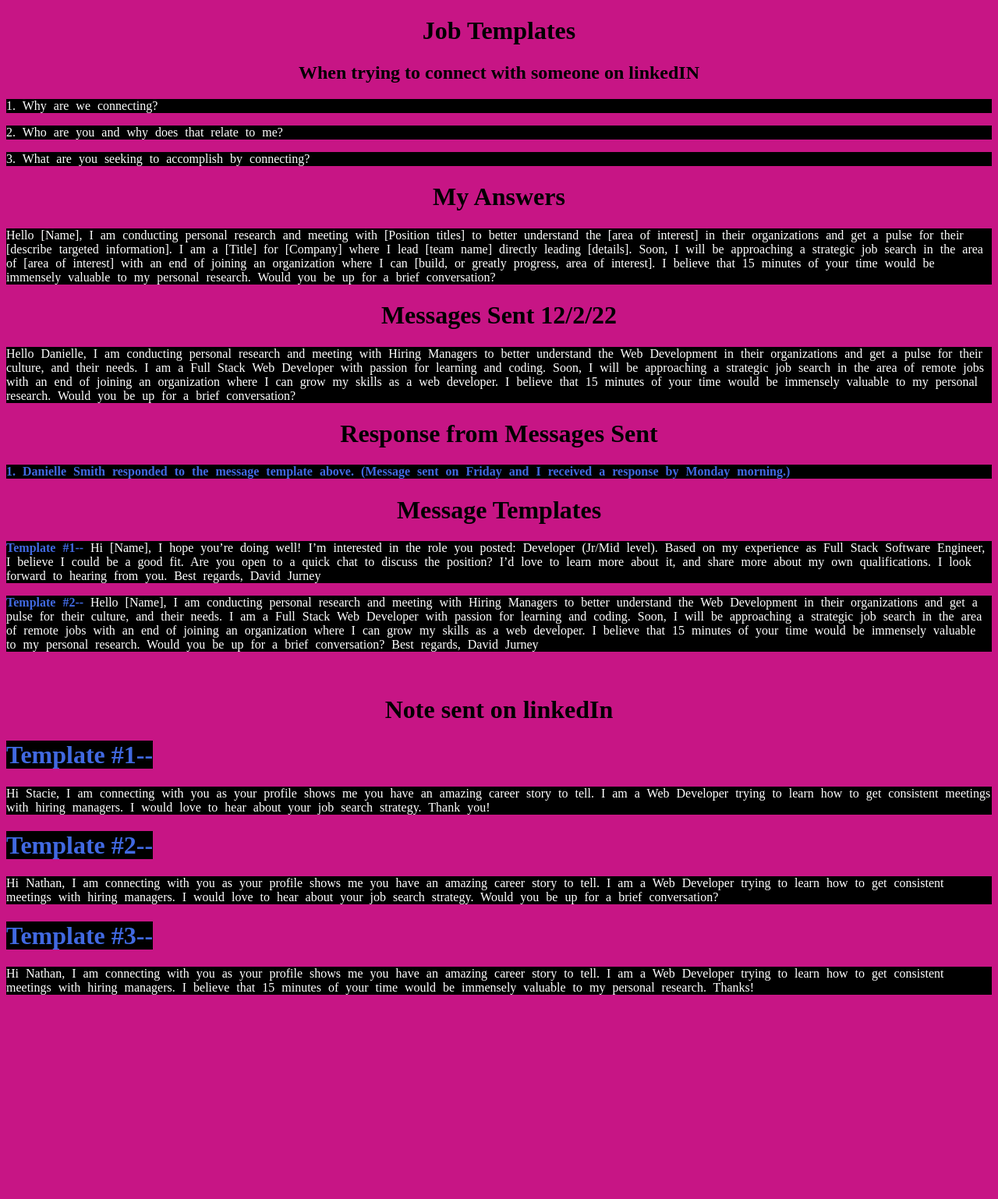
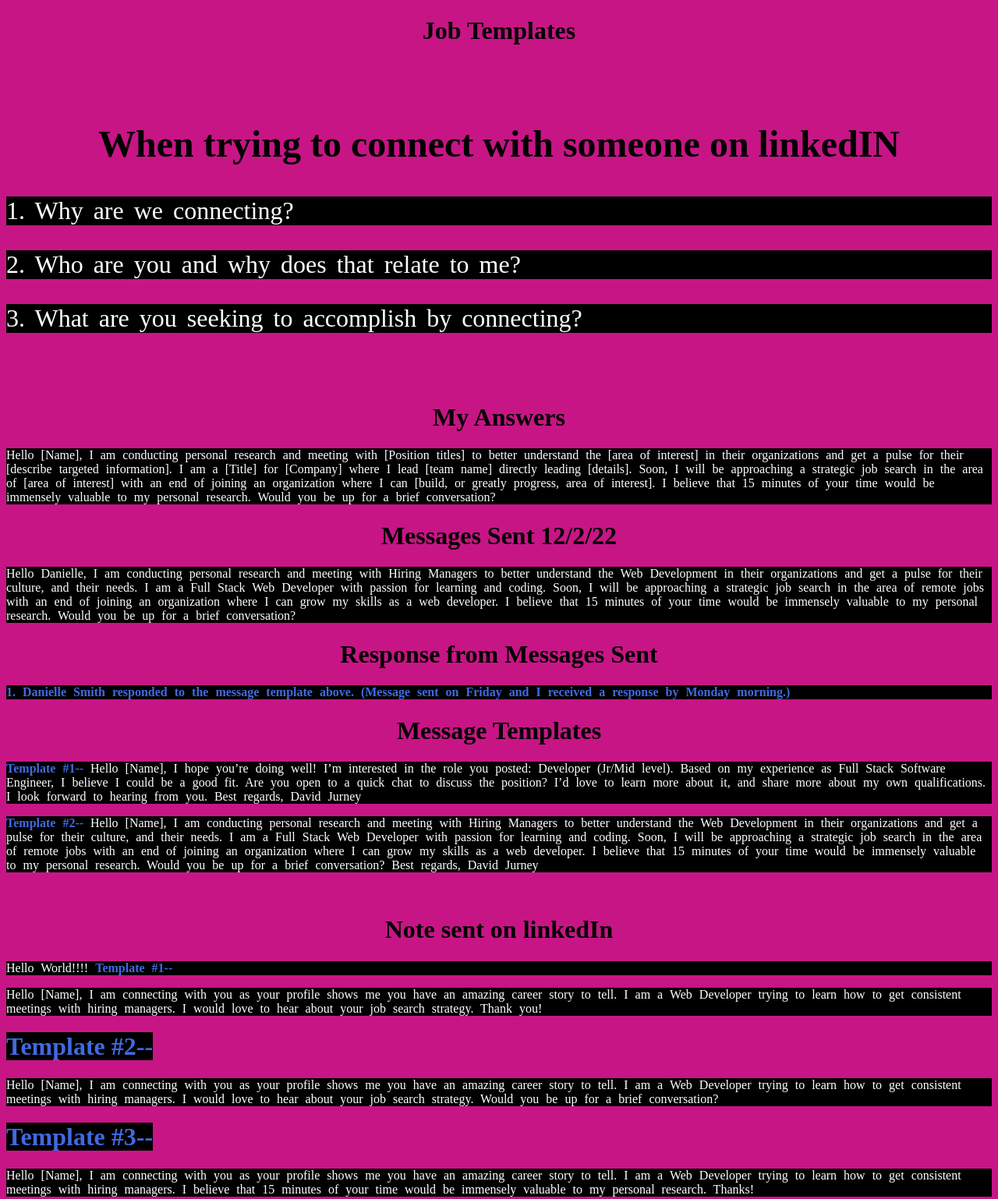
Before and after one commit to djjurney/JobHackersTemplates, a plain HTML site: page index.html in a window 1280 px wide. Shown: the whole page at 78% size. Before the commit the page ends 1292 px from the top, so only its background shows below. Drawn offline with Linux system fonts and the light colour scheme.

Commit message:
messing with containers and borders

```diff
--- a/index.html
+++ b/index.html
@@ -9,11 +9,14 @@
 </head>
 <h1><center>Job Templates</center></h1>
 <body>
+
+<con>
 <h2><center>When trying to connect with someone on linkedIN</center></h2>
-<p class="flex">1. Why are we connecting?</p>
+<p>1. Why are we connecting?</p>
 <p>2. Who are you and why does that relate to me?</p>
 <p>3. What are you seeking to accomplish by connecting?</p>
 
+</con>
 <h1><center>My Answers </center></h1>
 
 <p>
@@ -43,7 +46,7 @@
 </p>
 <h1><center>Message Templates</center></h1>
 <p><strong>Template #1--</strong>
-Hi [Name],
+Hello [Name],
     I hope you’re doing well! I’m interested in the role you posted: Developer (Jr/Mid level). Based on my experience as Full Stack Software Engineer, I believe I could be a good fit.
     Are you open to a quick chat to discuss the position? I’d love to learn more about it, and share more about my own qualifications. I look forward to hearing from you.
 
@@ -64,25 +67,41 @@ Hi [Name],
 
 <h1><center>Note sent on linkedIn </center></h1>
 <p>
-<h1><strong>Template #1--</strong></h1>
-  <p>  Hi Stacie, I am connecting with you as your profile shows me you have an amazing career story to tell.
+
+<container>
+    Hello World!!!!
+
+
+    </container>
+<strong>Template #1--</strong>
+  <p>  Hello [Name], I am connecting with you as your profile shows me you have an amazing career story to tell.
       I am a Web Developer trying to learn how to get consistent meetings with hiring managers. I would love to hear about your job search strategy.  Thank you!</p>
 
 <h1><strong>Template #2--</strong></h1>
 <p>
-Hi Nathan, I am connecting with you as your profile shows me you have an amazing career story to tell. I am a Web Developer trying to learn how to get consistent meetings with hiring managers. I would love to hear about your job search strategy.  Would you be up for a brief conversation?
+Hello [Name], I am connecting with you as your profile shows me you have an amazing career story to tell. I am a Web Developer trying to learn how to get consistent meetings with hiring managers. I would love to hear about your job search strategy.  Would you be up for a brief conversation?
 </p>
 <h1><strong>Template #3--</strong></h1>
-<p>Hi Nathan, I am connecting with you as your profile shows me you have an amazing career story to tell. I am a Web Developer trying to learn how to get consistent meetings with hiring managers. I believe that 15 minutes of your time would be immensely valuable to my personal research. Thanks!
+<p>Hello [Name], I am connecting with you as your profile shows me you have an amazing career story to tell. I am a Web Developer trying to learn how to get consistent meetings with hiring managers. I believe that 15 minutes of your time would be immensely valuable to my personal research. Thanks!
 </p>
-
-
+</div>
+</container>
 
 </body>
 <style>
+
+    con {
+        text-autospace: ideograph-space;
+        /*height: 400em;*/
+        /*width: 300px;*/
+        border-bottom-color: navy;
+        margin: 1rem 0;
+        padding: 1rem;
+        font-size: 2rem;
+    }
+
     h1, h2 {
         color: black;
-
     }
     p {
         color: white;
```
